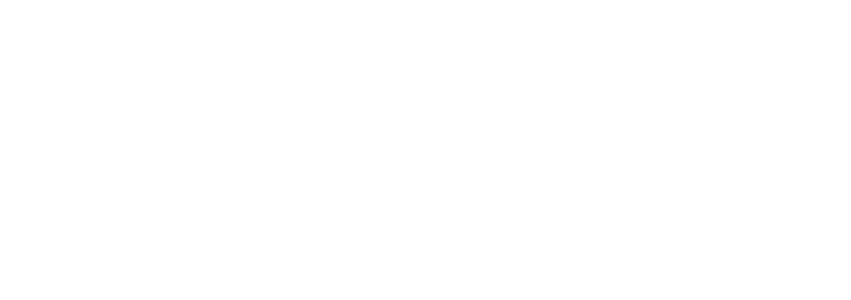
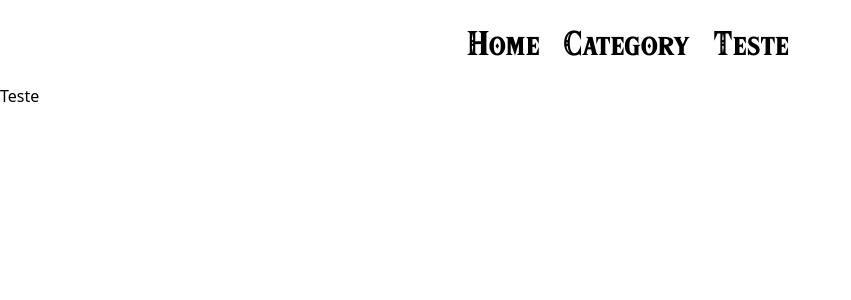
Before and after one commit to Alison-de-Oliveira/KizaThon-Front-End, a React (Vite) app: page /category in a window 1280 px wide. Shown: the top 300 px of the page, without its empty margins (0-851 px from the left). Built offline with nearby package versions, Linux system fonts and the light colour scheme.

Commit message:
Criando Componentes

```diff
--- a/src/App.css
+++ b/src/App.css
@@ -1,46 +1,13 @@
 @import "tailwindcss";
 
 
-#root {
-
-  max-width: 1280px;
-  margin: 0 auto;
-  padding: 2rem;
-  text-align: center;
+@font-face {
+  font-family: 'HyliaSerif';
+  src: local('HyliaSerif'), url(../src/fonts/HyliaSerifBeta-Regular.otf) format('opentype');
+  font-weight: normal;
+  font-style: normal;
 }
 
-.logo {
-  height: 6em;
-  padding: 1.5em;
-  will-change: filter;
-  transition: filter 300ms;
+.zelda-text {
+  font-family: 'HyliaSerif' , sans-serif;
 }
-.logo:hover {
-  filter: drop-shadow(0 0 2em #646cffaa);
-}
-.logo.react:hover {
-  filter: drop-shadow(0 0 2em #61dafbaa);
-}
-
-@keyframes logo-spin {
-  from {
-    transform: rotate(0deg);
-  }
-  to {
-    transform: rotate(360deg);
-  }
-}
-
-@media (prefers-reduced-motion: no-preference) {
-  a:nth-of-type(2) .logo {
-    animation: logo-spin infinite 20s linear;
-  }
-}
-
-.card {
-  padding: 2em;
-}
-
-.read-the-docs {
-  color: #888;
-}
--- a/src/App.jsx
+++ b/src/App.jsx
@@ -1,13 +1,29 @@
-import './App.css'
+import { BrowserRouter as Router, Routes, Route, } from 'react-router-dom';
+import './App.css';
+
+import NavBar from './Components/Layout/NavBar';
+
+{/*Páginas*/}
+import Home from './Components/Pages/Home';
+import Category from './Components/Pages/Categoty';
 
 
 function App() {
 
+
   return (
 
-      <div>
+    <Router>
 
-      </div>
+        <NavBar/>
+
+          <Routes>
+            <Route exact path='/' element={<Home/>}/>
+            <Route exact path='/category' element={<Category/>}/>
+          </Routes>
+
+
+    </Router>
 
   )
 }
--- /dev/null
+++ b/src/Components/Layout/NavBar.jsx
@@ -0,0 +1,24 @@
+import { Link } from "react-router-dom"
+import '../../App.css'
+
+
+function NavBar () {
+
+    return(
+
+        <nav className="display flex justify-center p-6" >
+
+            <ul className="display flex items-center ">
+                <li className="mr-6 zelda-text text-3xl hover:text-amber-400"> <Link to='/'>Home</Link></li>
+                <li className="mr-6 zelda-text text-3xl hover:text-amber-400"> <Link to='/category'>Category</Link></li>
+                <li className="mr-6 zelda-text text-3xl hover:text-amber-400">Teste</li>
+            </ul>
+        </nav>
+
+    )
+
+
+}
+
+
+export default NavBar
--- /dev/null
+++ b/src/Components/Pages/Categoty.jsx
@@ -0,0 +1,14 @@
+
+function Category () {
+
+    return (
+
+        <div>
+            <h1>Teste</h1>
+        </div>
+
+    )
+
+}
+
+export default Category
--- /dev/null
+++ b/src/Components/Pages/Home.jsx
@@ -0,0 +1,9 @@
+
+function Home () {
+    return(
+        <></>
+    )
+}
+
+
+export default Home
--- a/src/main.jsx
+++ b/src/main.jsx
@@ -2,7 +2,6 @@ import { StrictMode } from 'react'
 import { createRoot } from 'react-dom/client'
 import './index.css'
 import App from './App.jsx'
-import { BrowserRouter, Routes, Router, Route } from 'react-router-dom'
 
 
 createRoot(document.getElementById('root')).render(
```
Also changed, not shown: src/fonts/HyliaSerifBeta-Regular.otf (added).
